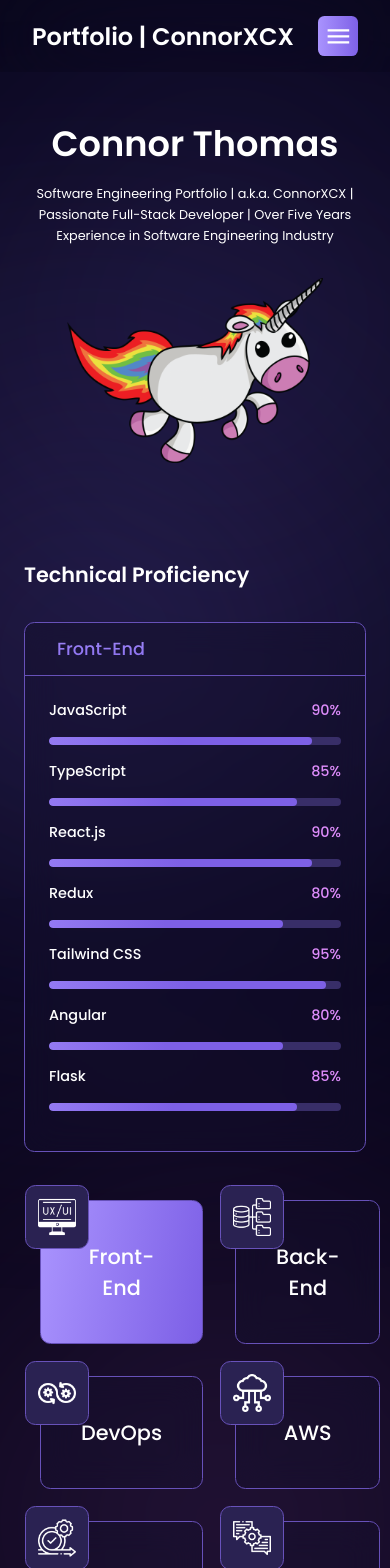
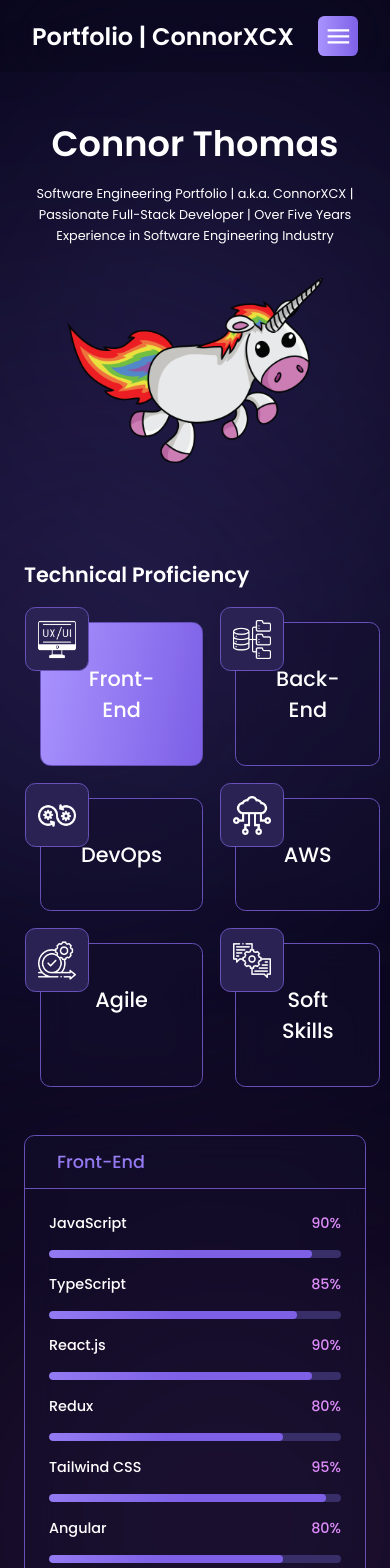
Before and after one commit to ConnorXCX/Portfolio, a React (Vite) app: page / in a window 390 px wide. Shown: the top 1568 px of the page. Built offline with nearby package versions, Linux system fonts and the light colour scheme.

Commit message:
Minor refactor.

```diff
--- a/src/components/Skills.jsx
+++ b/src/components/Skills.jsx
@@ -19,7 +19,7 @@ const Skills = () => {
         Technical Proficiency
       </h5>
 
-      <div className="flex items-start gap-12 lg:gap-8 md:flex-col-reverse md:gap-12">
+      <div className="flex items-start gap-12 lg:gap-8 md:flex-col md:gap-12">
         <div className="flex-1 grid gap-12 grid-cols-[repeat(2,1fr)] lg:pl-4 lg:gap-8 md:w-full">
           {SKILLS.map((item) => (
             <SkillCard
```
